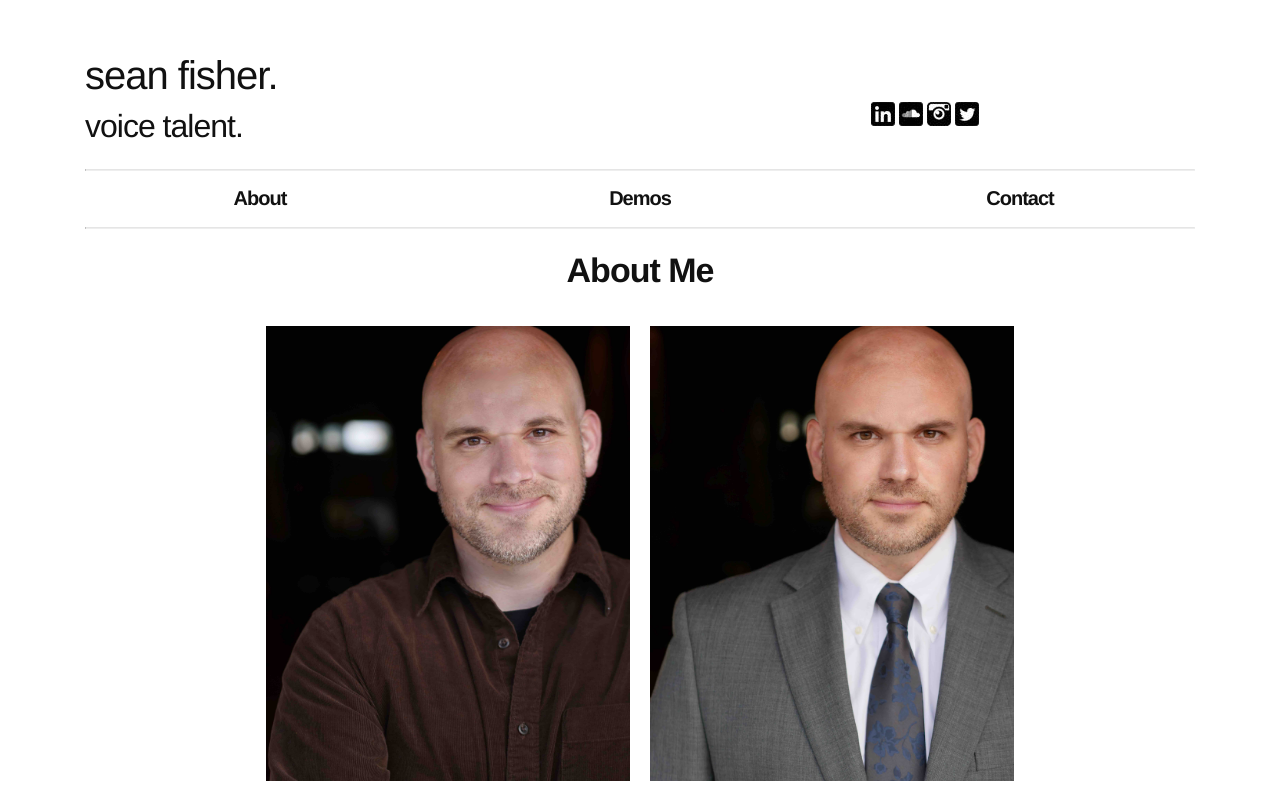
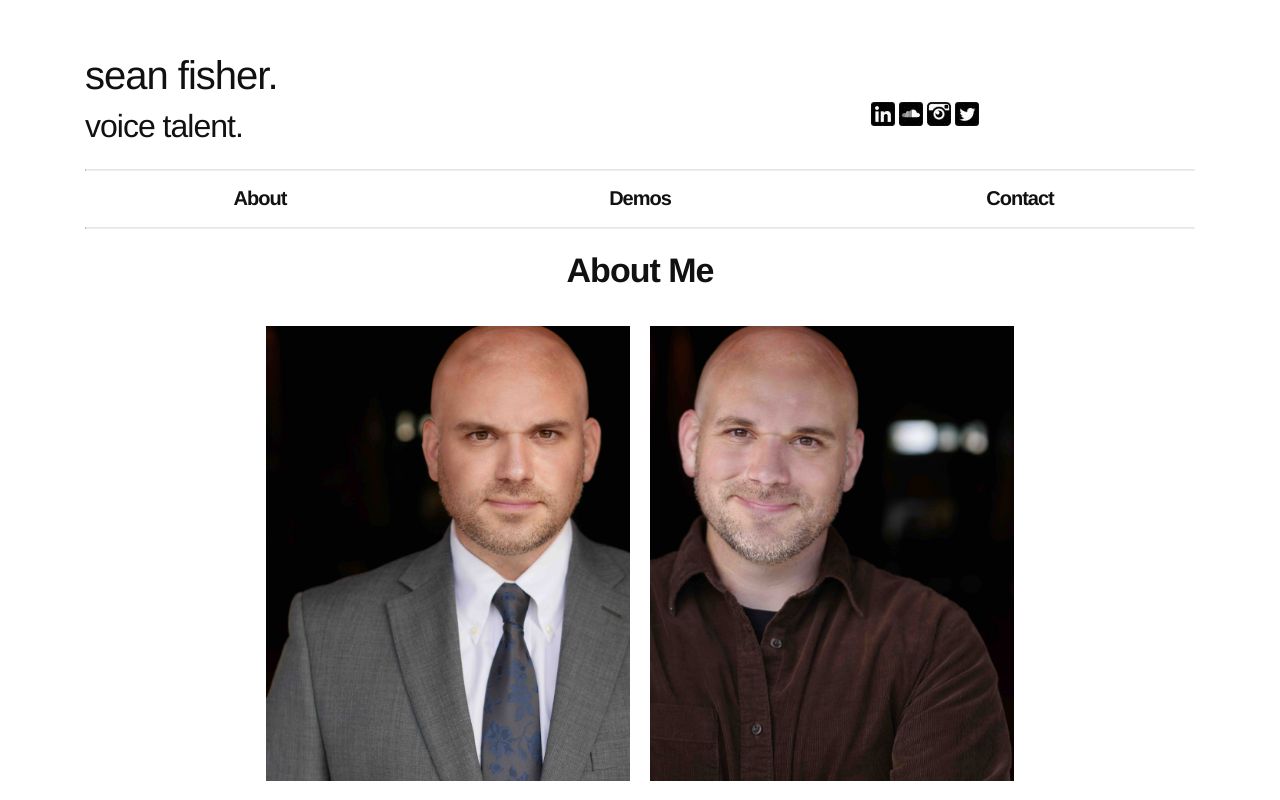
Before and after one commit to pheadlessg/vox, a React (Create React App) app: page /about in a window 1280 px wide. Shown: the top 800 px of the page. Built offline with nearby package versions, Linux system fonts and the light colour scheme.

Commit message:
changed pictures and a line in about

```diff
--- a/src/components/About.jsx
+++ b/src/components/About.jsx
@@ -6,8 +6,8 @@ const About = () => {
   return (
     <div>
       <div className="pageheader">About Me</div>
+      <img className="picture" src={meBiz} alt="Me in business attire" />
       <img className="picture" src={me} alt="Me" />
-      <img className="picture" src={meBiz} alt="Me in business attire" />
       <div className="aboutTextContainer">
         <p>
           Sean has been living and working in Southern California as a voice,
```
Also changed, not shown: src/img/profile_pic.jpg, src/img/profile_picbiz.jpg.
